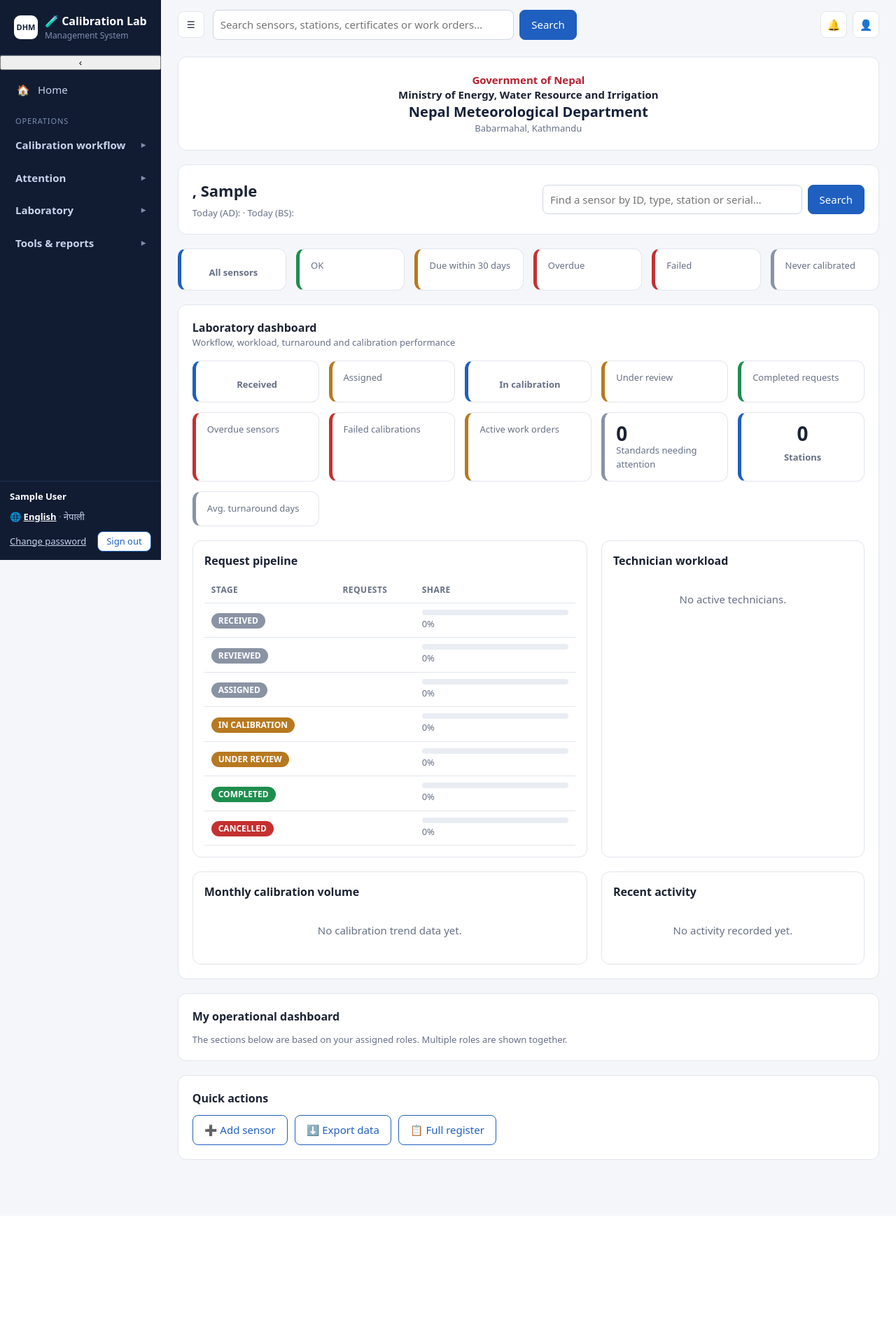
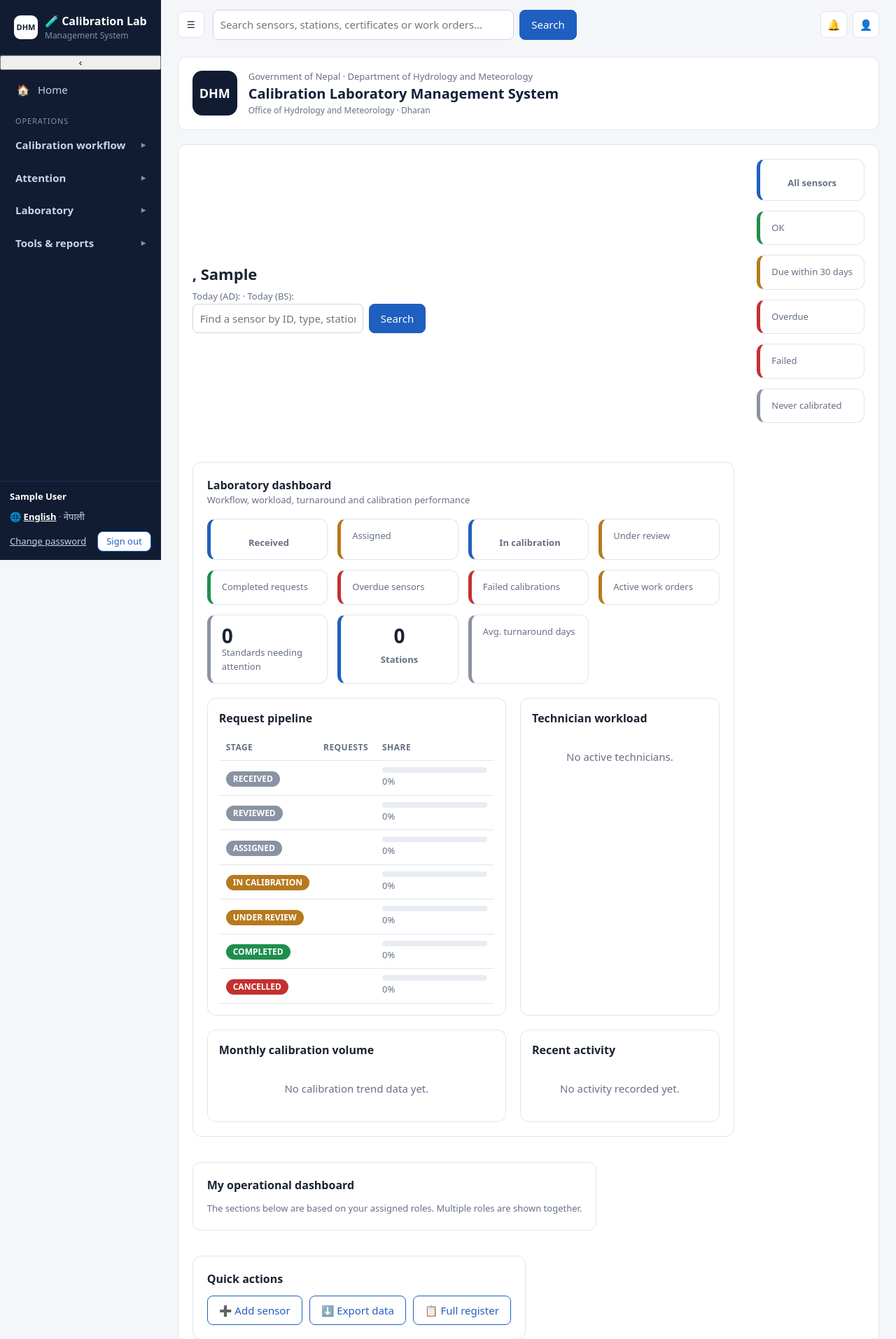
Before and after one commit to rohsik01/calibration-lab-management-system, a Flask app: template templates/home.html in a window 1280 px wide. Shown: the top 1913 px of the page at 70% size. Before the commit the page ends 1657 px from the top, so only its background shows below. Run offline with Flask 3, Linux system fonts and the light colour scheme; the template is opened without the code that fills it, so the values that code supplies are empty; the visitor is signed in with stand-in values (Sample User, id 1); data comes from the database, SQL or seed files in the repository.

Commit message:
Add institutional homepage identity header

```diff
--- a/templates/home.html
+++ b/templates/home.html
@@ -1,7 +1,7 @@
 {% extends "base.html" %}{% block title %}{{ tr("Home") }} · {{ tr("Calibration Lab") }}{% endblock %}
-{% block banner %}<div class="card">{% include "_banner.html" %}</div>{% endblock %}
+{% block banner %}<div class="home-identity"><div class="logo-mark" aria-label="DHM">DHM</div><div><div class="institution">{{ tr("Government of Nepal · Department of Hydrology and Meteorology") }}</div><div class="system-name">{{ tr("Calibration Laboratory Management System") }}</div><div class="location">{{ tr("Office of Hydrology and Meteorology · Dharan") }}</div></div></div>{% endblock %}
 {% block content %}
-<div class="card hero">
+<div class="card hero"><div class="hero-copy">
   <div><h1>{{ greeting }}, {{ g.user.full_name.split(' ')[0] }}</h1><div class="sub">{{ tr("Today (AD)") }}: {{ today }} · {{ tr("Today (BS)") }}: {{ bs_today }}</div></div>
   <form class="search" action="{{ url_for('register') }}" method="get">
     <input name="q" placeholder="{{ tr('Find a sensor by ID, type, station or serial…') }}" aria-label="{{ tr('Search sensors') }}"><button class="btn">{{ tr("Search") }}</button></form>
```
